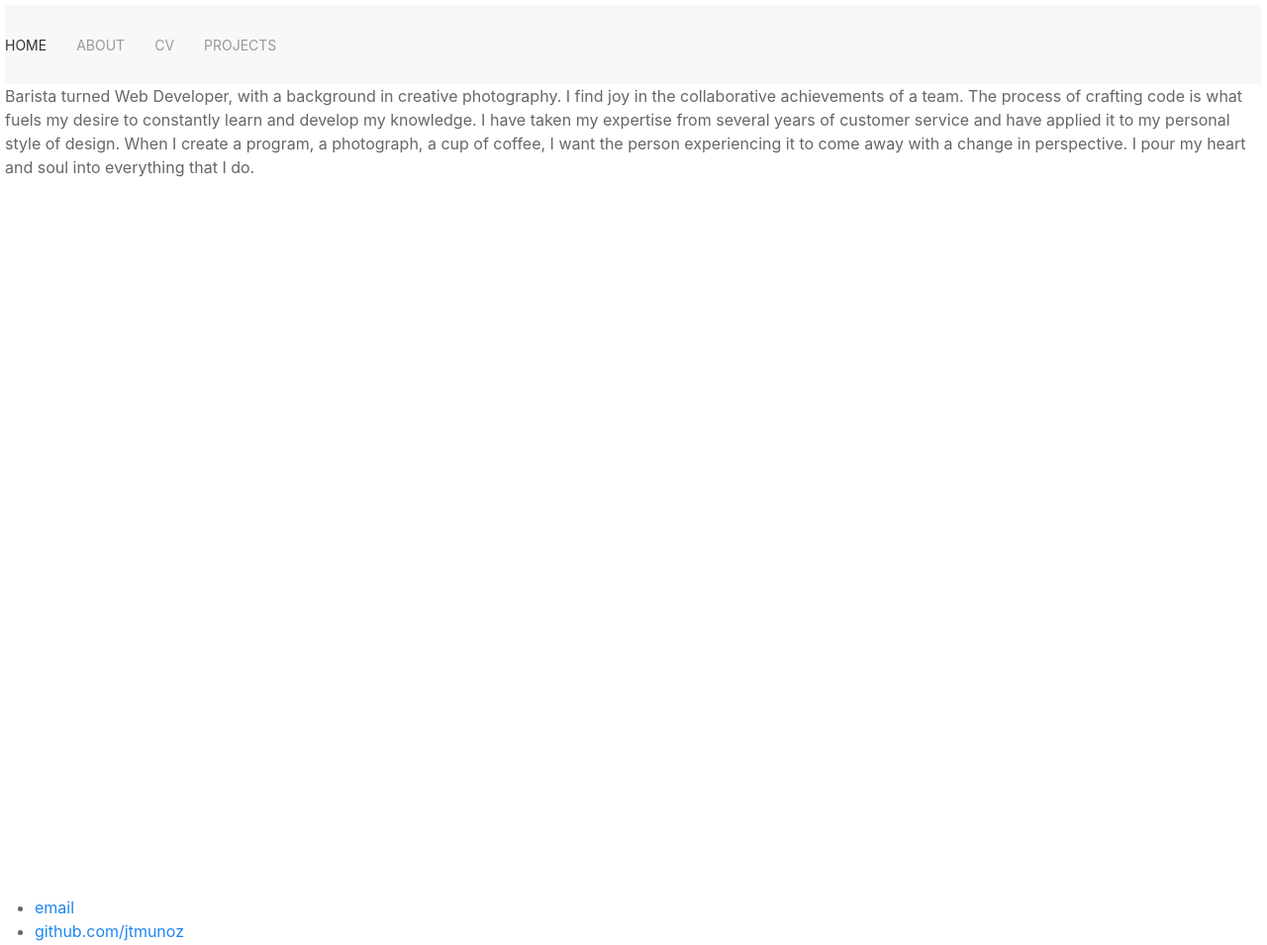
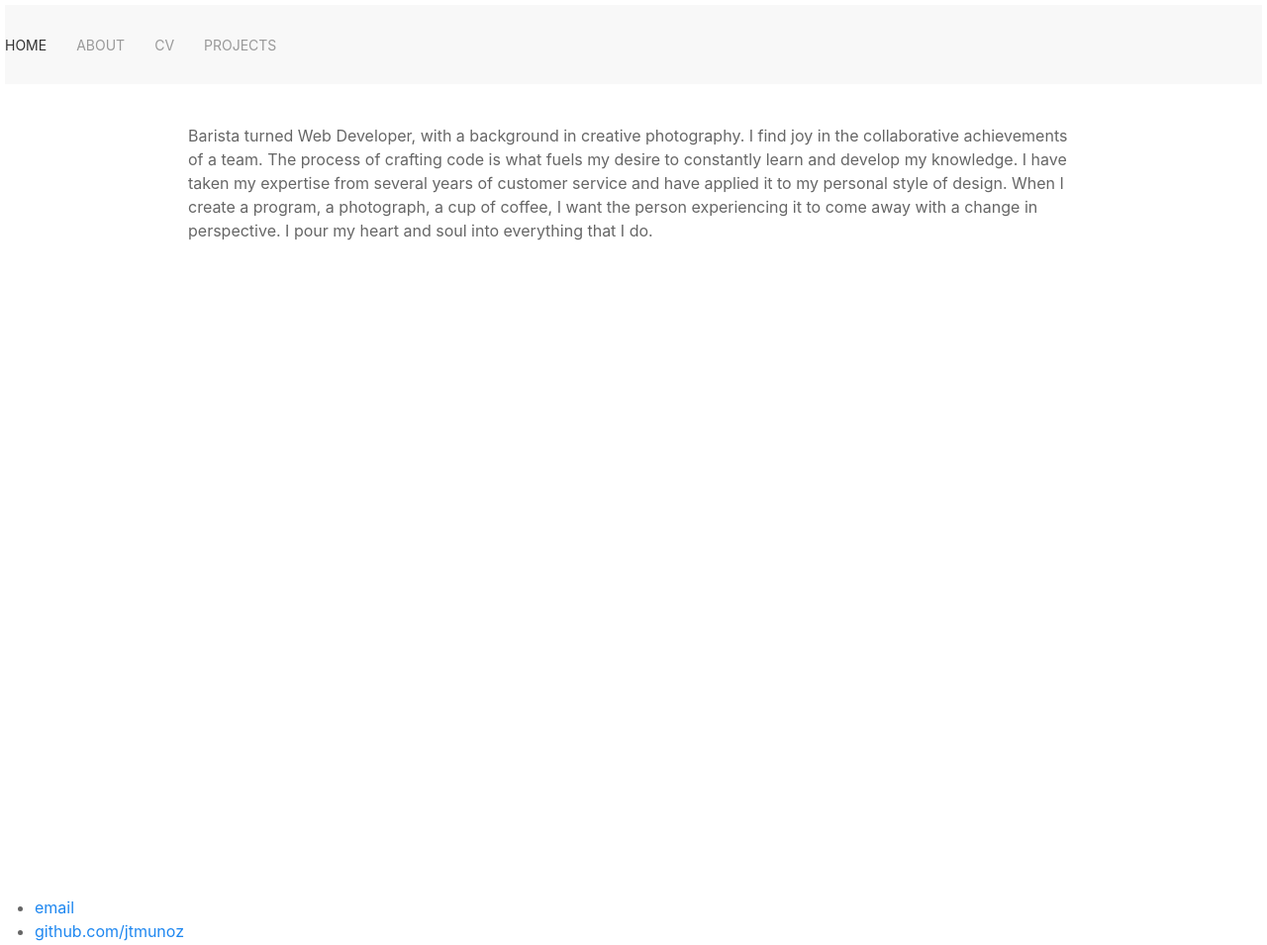
Before and after one commit to jtmunoz/jtmunoz.github.io, a Jekyll site: the page built from about.html, in a window 1280 px wide. Shown: the whole page at 99% size. Built offline with Jekyll 4.4.1, drawn with Linux system fonts in a browser that asks for light colours; nearby versions of some CDN libraries.

Commit message:
add container to content

```diff
--- a/_includes/footer.html
+++ b/_includes/footer.html
@@ -1,3 +1,5 @@
+
+</div>
 <footer id="footer">
 	<ul>
 		<li><a href="mailto:jordantmunoz@gmail.com">email</a></li>
--- a/_includes/header.html
+++ b/_includes/header.html
@@ -10,3 +10,5 @@
 		</div>
 	</nav>
 </header>
+
+<div class="uk-container uk-container-small uk-padding">
```
